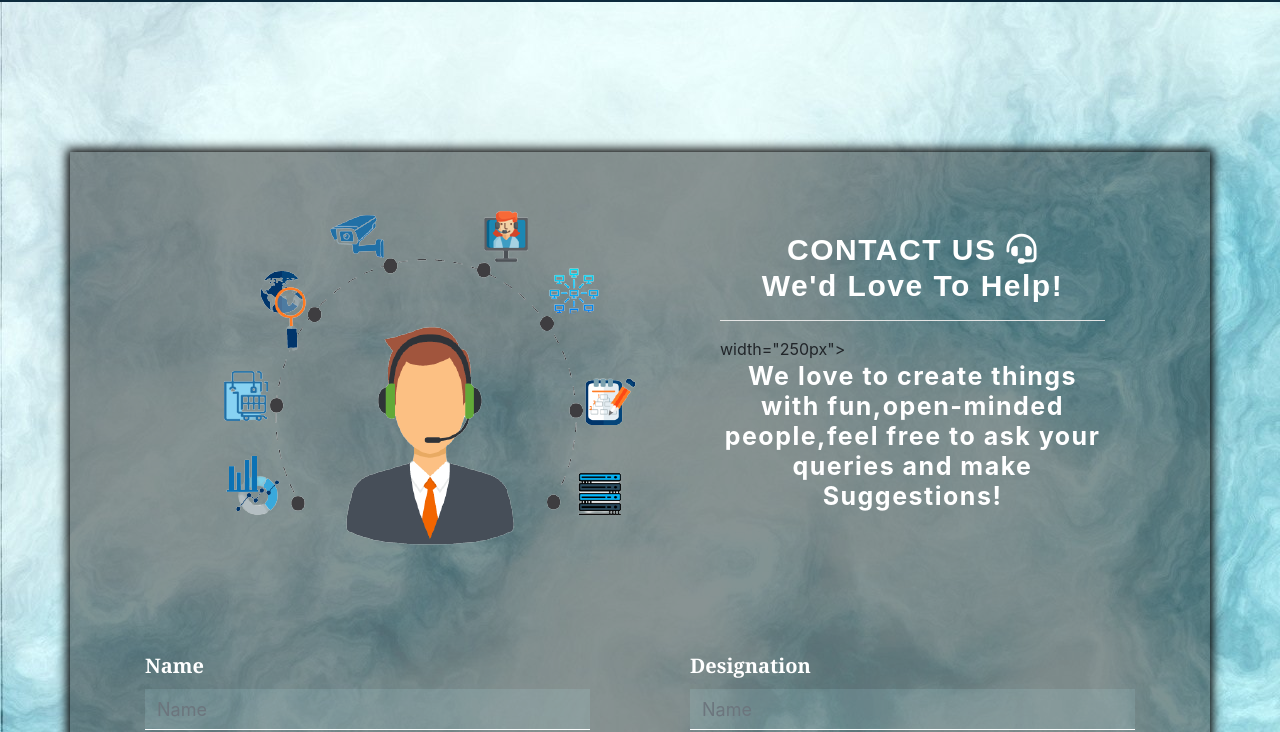
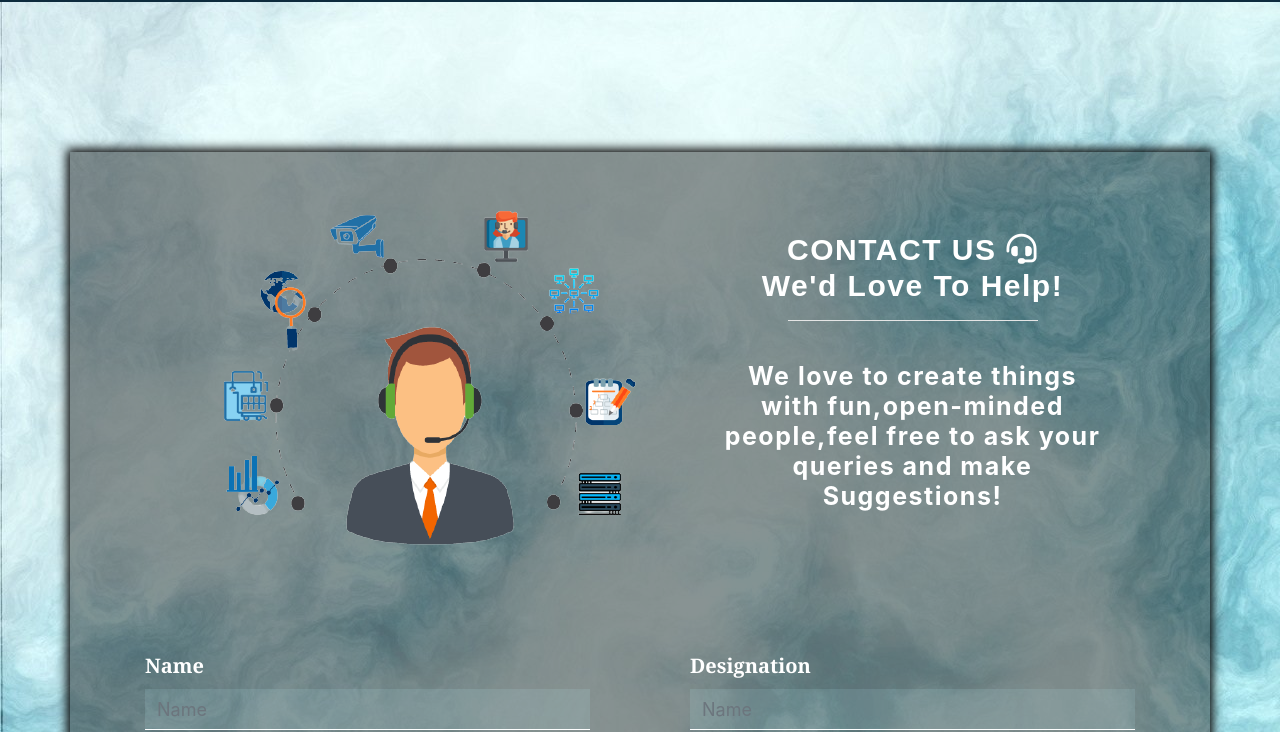
Before and after one commit to kumar-tushar/Digiweb-HTML-CSS-Bootstrap, a website: page contact.html in a window 1280 px wide. Shown: the part 68-800 px from the top of the page. Drawn offline with nearby package versions, Linux system fonts and the light colour scheme; a web font is replaced by a local one.

Commit message:
Update contact.html

```diff
--- a/contact.html
+++ b/contact.html
@@ -54,7 +54,7 @@
               <h1 class="text-center">CONTACT US
                   <i class="fas fa-headset fa-1x"></i>
                   <br>We'd Love To Help!</h1>
-              <hr class="hr"> width="250px">
+              <hr class="hr" width="250px">
               <br>
 
               <h3 class="text-center">We love to create things with fun,open-minded people,feel free to ask your queries
```
